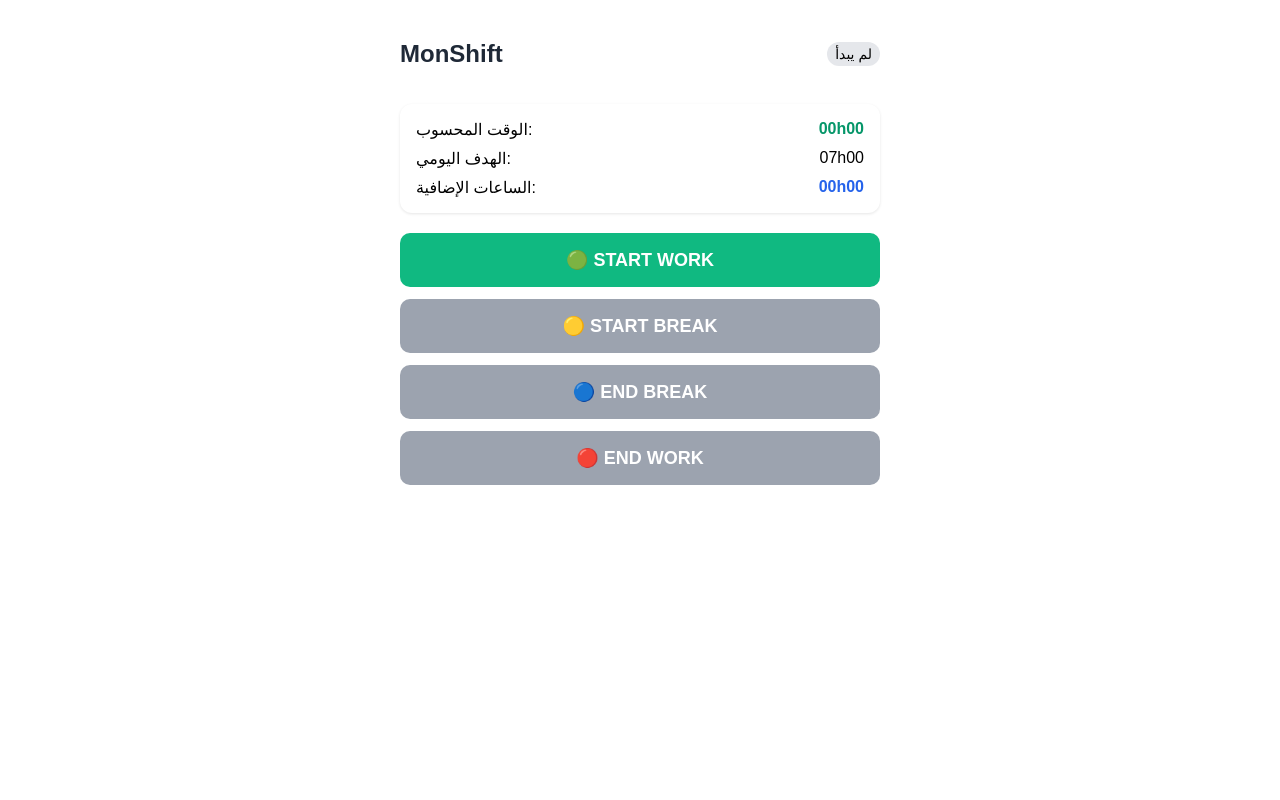
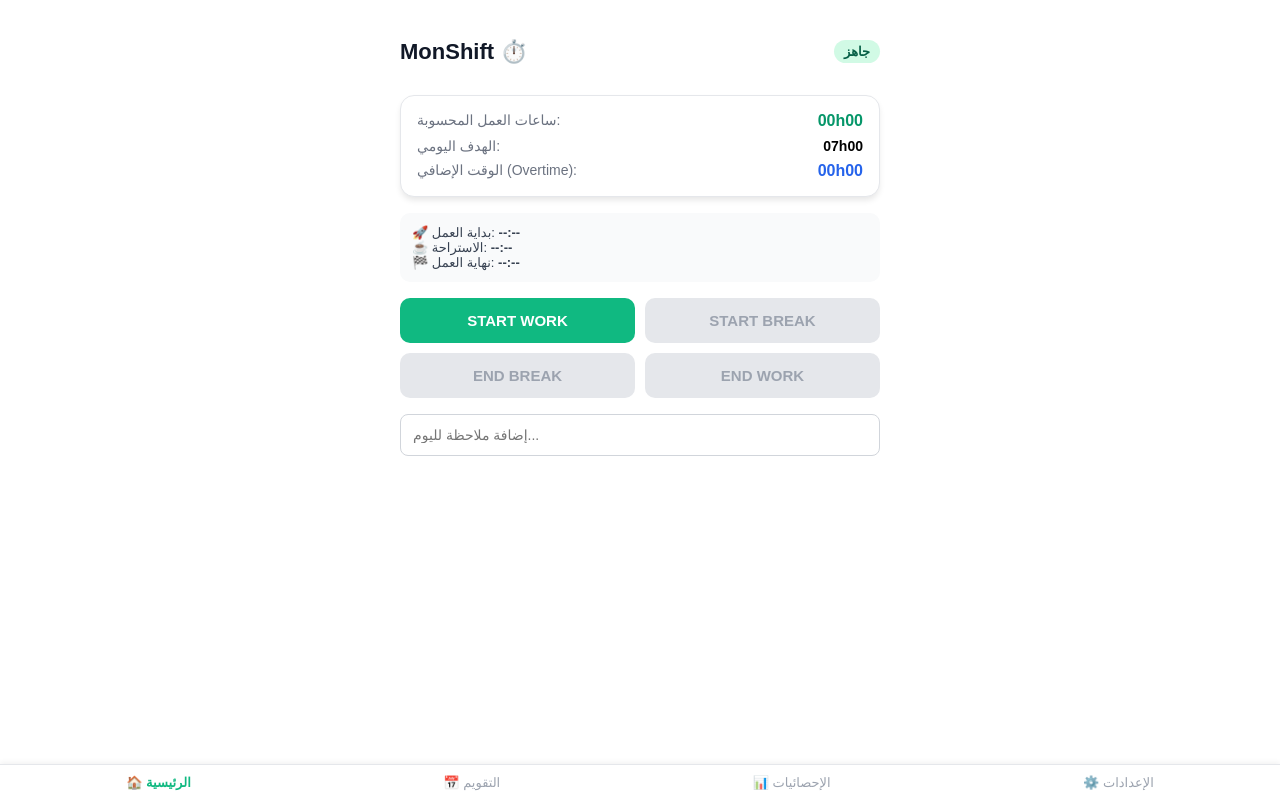
Before and after one commit to NminaN85/Monshift, a Next.js app: page / in a window 1280 px wide. Built offline with nearby package versions, Linux system fonts and the light colour scheme.

Commit message:
Update page.tsx

```diff
--- a/src/app/page.tsx
+++ b/src/app/page.tsx
@@ -9,30 +9,11 @@
   const [breakStart, setBreakStart] = useState<string | null>(null);
   const [breakEnd, setBreakEnd] = useState<string | null>(null);
   const [endTime, setEndTime] = useState<string | null>(null);
+  const [notes, setNotes] = useState("");
 
   const currentTimeStr = () => {
     const now = new Date();
     return `${String(now.getHours()).padStart(2, "0")}:${String(now.getMinutes()).padStart(2, "0")}`;
-  };
-
-  const handleStartWork = () => {
-    setStartTime(currentTimeStr());
-    setStatus("WORKING");
-  };
-
-  const handleStartBreak = () => {
-    setBreakStart(currentTimeStr());
-    setStatus("ON_BREAK");
-  };
-
-  const handleEndBreak = () => {
-    setBreakEnd(currentTimeStr());
-    setStatus("WORKING");
-  };
-
-  const handleEndWork = () => {
-    setEndTime(currentTimeStr());
-    setStatus("FINISHED");
   };
 
   const result = calculateWorkDay({
@@ -43,67 +24,94 @@
   });
 
   return (
-    <main style={{ maxWidth: "480px", margin: "0 auto", padding: "16px", fontFamily: "sans-serif" }}>
-      <header style={{ display: "flex", justifyContent: "space-between", alignItems: "center", marginBottom: "20px" }}>
-        <h1 style={{ fontSize: "24px", fontWeight: "bold", color: "#1f2937" }}>MonShift</h1>
-        <span style={{ fontSize: "14px", background: "#e5e7eb", padding: "4px 8px", borderRadius: "12px" }}>
-          {status === "NOT_STARTED" && "لم يبدأ"}
-          {status === "WORKING" && "قيد العمل"}
-          {status === "ON_BREAK" && "في الاستراحة"}
-          {status === "FINISHED" && "انتهى اليوم"}
+    <main style={{ maxWidth: "480px", margin: "0 auto", padding: "16px", fontFamily: "sans-serif", paddingBottom: "80px" }}>
+      {/* الترويسة */}
+      <header style={{ display: "flex", justifyContent: "space-between", alignItems: "center", marginBottom: "16px" }}>
+        <h1 style={{ fontSize: "22px", fontWeight: "bold", color: "#111827" }}>MonShift ⏱️</h1>
+        <span style={{ fontSize: "13px", background: "#d1fae5", color: "#065f46", padding: "4px 10px", borderRadius: "12px", fontWeight: "600" }}>
+          {status === "NOT_STARTED" && "جاهز"}
+          {status === "WORKING" && "🟢 يعمل الآن"}
+          {status === "ON_BREAK" && "🟡 في استراحة"}
+          {status === "FINISHED" && "🔴 انتهى اليوم"}
         </span>
       </header>
 
-      {/* لوحة الإحصائيات السريعة */}
-      <section style={{ background: "white", padding: "16px", borderRadius: "12px", boxShadow: "0 1px 3px rgba(0,0,0,0.1)", marginBottom: "20px" }}>
-        <div style={{ display: "flex", justifyContent: "space-between", marginBottom: "10px" }}>
-          <span>الوقت المحسوب:</span>
-          <strong style={{ color: "#059669" }}>{result.formattedNet}</strong>
+      {/* لوحة الإحصائيات اليومية */}
+      <section style={{ background: "#ffffff", padding: "16px", borderRadius: "14px", boxShadow: "0 4px 6px -1px rgba(0,0,0,0.1)", marginBottom: "16px", border: "1px solid #e5e7eb" }}>
+        <div style={{ display: "flex", justifyContent: "space-between", marginBottom: "8px", fontSize: "14px" }}>
+          <span style={{ color: "#6b7280" }}>ساعات العمل المحسوبة:</span>
+          <strong style={{ color: "#059669", fontSize: "16px" }}>{result.formattedNet}</strong>
         </div>
-        <div style={{ display: "flex", justifyContent: "space-between", marginBottom: "10px" }}>
-          <span>الهدف اليومي:</span>
-          <span>07h00</span>
+        <div style={{ display: "flex", justifyContent: "space-between", marginBottom: "8px", fontSize: "14px" }}>
+          <span style={{ color: "#6b7280" }}>الهدف اليومي:</span>
+          <span style={{ fontWeight: "600" }}>07h00</span>
         </div>
-        <div style={{ display: "flex", justifyContent: "space-between" }}>
-          <span>الساعات الإضافية:</span>
-          <strong style={{ color: "#2563eb" }}>{result.formattedOvertime}</strong>
+        <div style={{ display: "flex", justifyContent: "space-between", fontSize: "14px" }}>
+          <span style={{ color: "#6b7280" }}>الوقت الإضافي (Overtime):</span>
+          <strong style={{ color: "#2563eb", fontSize: "16px" }}>{result.formattedOvertime}</strong>
         </div>
       </section>
 
-      {/* الأزرار الذكية التفاعلية */}
-      <div style={{ display: "flex", flexDirection: "column", gap: "12px" }}>
+      {/* الأوقات المسجلة تفصيلياً */}
+      <section style={{ background: "#f9fafb", padding: "12px", borderRadius: "10px", marginBottom: "16px", fontSize: "13px", color: "#374151" }}>
+        <div>🚀 بداية العمل: <strong>{startTime || "--:--"}</strong></div>
+        <div>☕ الاستراحة: <strong>{breakStart || "--:--"} {breakEnd ? `→ ${breakEnd}` : ""}</strong></div>
+        <div>🏁 نهاية العمل: <strong>{endTime || "--:--"}</strong></div>
+      </section>
+
+      {/* أزرار التحكم السريعة */}
+      <div style={{ display: "grid", gridTemplateColumns: "1fr 1fr", gap: "10px", marginBottom: "16px" }}>
         <button
-          onClick={handleStartWork}
+          onClick={() => { setStartTime(currentTimeStr()); setStatus("WORKING"); }}
           disabled={status !== "NOT_STARTED"}
-          style={{ padding: "16px", fontSize: "18px", fontWeight: "bold", background: status === "NOT_STARTED" ? "#10b981" : "#9ca3af", color: "white", border: "none", borderRadius: "10px", cursor: status === "NOT_STARTED" ? "pointer" : "not-allowed" }}
+          style={{ padding: "14px", fontSize: "15px", fontWeight: "bold", background: status === "NOT_STARTED" ? "#10b981" : "#e5e7eb", color: status === "NOT_STARTED" ? "white" : "#9ca3af", border: "none", borderRadius: "10px" }}
         >
-          🟢 START WORK
+          START WORK
         </button>
 
         <button
-          onClick={handleStartBreak}
+          onClick={() => { setBreakStart(currentTimeStr()); setStatus("ON_BREAK"); }}
           disabled={status !== "WORKING"}
-          style={{ padding: "16px", fontSize: "18px", fontWeight: "bold", background: status === "WORKING" ? "#f59e0b" : "#9ca3af", color: "white", border: "none", borderRadius: "10px", cursor: status === "WORKING" ? "pointer" : "not-allowed" }}
+          style={{ padding: "14px", fontSize: "15px", fontWeight: "bold", background: status === "WORKING" ? "#f59e0b" : "#e5e7eb", color: status === "WORKING" ? "white" : "#9ca3af", border: "none", borderRadius: "10px" }}
         >
-          🟡 START BREAK
+          START BREAK
         </button>
 
         <button
-          onClick={handleEndBreak}
+          onClick={() => { setBreakEnd(currentTimeStr()); setStatus("WORKING"); }}
           disabled={status !== "ON_BREAK"}
-          style={{ padding: "16px", fontSize: "18px", fontWeight: "bold", background: status === "ON_BREAK" ? "#3b82f6" : "#9ca3af", color: "white", border: "none", borderRadius: "10px", cursor: status === "ON_BREAK" ? "pointer" : "not-allowed" }}
+          style={{ padding: "14px", fontSize: "15px", fontWeight: "bold", background: status === "ON_BREAK" ? "#3b82f6" : "#e5e7eb", color: status === "ON_BREAK" ? "white" : "#9ca3af", border: "none", borderRadius: "10px" }}
         >
-          🔵 END BREAK
+          END BREAK
         </button>
 
         <button
-          onClick={handleEndWork}
+          onClick={() => { setEndTime(currentTimeStr()); setStatus("FINISHED"); }}
           disabled={status !== "WORKING"}
-          style={{ padding: "16px", fontSize: "18px", fontWeight: "bold", background: status === "WORKING" ? "#ef4444" : "#9ca3af", color: "white", border: "none", borderRadius: "10px", cursor: status === "WORKING" ? "pointer" : "not-allowed" }}
+          style={{ padding: "14px", fontSize: "15px", fontWeight: "bold", background: status === "WORKING" ? "#ef4444" : "#e5e7eb", color: status === "WORKING" ? "white" : "#9ca3af", border: "none", borderRadius: "10px" }}
         >
-          🔴 END WORK
+          END WORK
         </button>
       </div>
+
+      {/* ملاحظات اليوم */}
+      <div style={{ marginBottom: "20px" }}>
+        <input
+          type="text"
+          placeholder="إضافة ملاحظة لليوم..."
+          value={notes}
+          onChange={(e) => setNotes(e.target.value)}
+          style={{ width: "100%", padding: "12px", borderRadius: "8px", border: "1px solid #d1d5db", fontSize: "14px", boxSizing: "border-box" }}
+        />
+      </div>
+
+      {/* شريط التنقل السفلي الثابت */}
+      <nav style={{ position: "fixed", bottom: 0, left: 0, right: 0, background: "white", borderTop: "1px solid #e5e7eb", display: "flex", justifyContent: "space-around", padding: "10px 0", boxShadow: "0 -2px 5px rgba(0,0,0,0.05)" }}>
+        <a href="/" style={{ textDecoration: "none", color: "#10b981", fontSize: "13px", fontWeight: "bold" }}>🏠 الرئيسية</a>
+        <a href="#" style={{ textDecoration: "none", color: "#9ca3af", fontSize: "13px" }}>📅 التقويم</a>
+        <a href="#" style={{ textDecoration: "none", color: "#9ca3af", fontSize: "13px" }}>📊 الإحصائيات</a>
+        <a href="#" style={{ textDecoration: "none", color: "#9ca3af", fontSize: "13px" }}>⚙️ الإعدادات</a>
+      </nav>
     </main>
   );
 }
```
